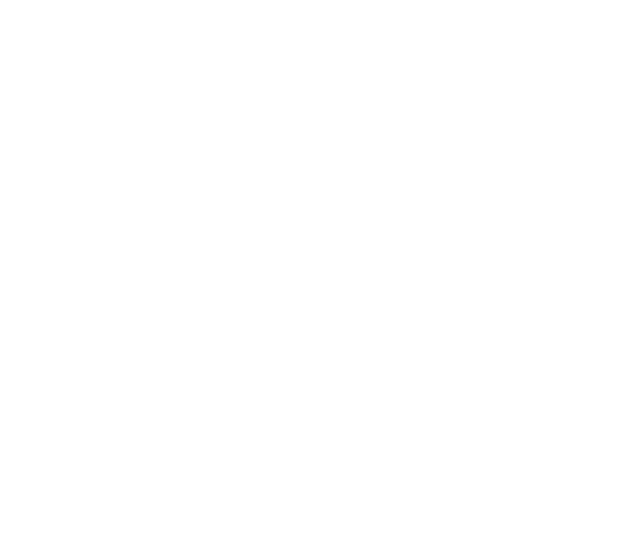
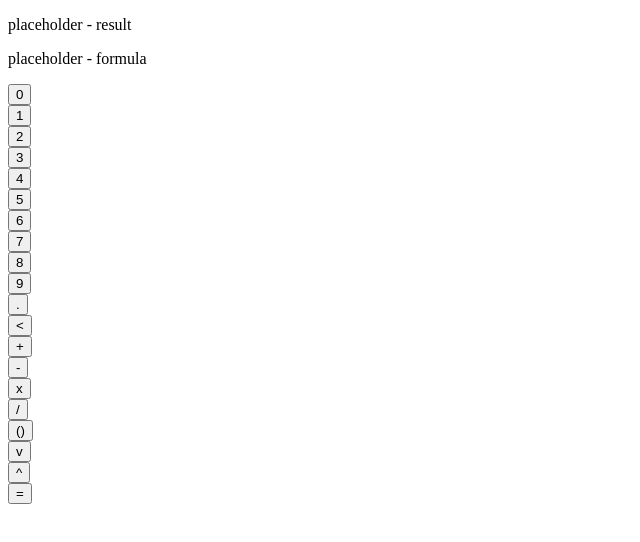
Before and after one commit to CarapaceonBear/calculator_web_app, a plain HTML site: page index.html in a window 1280 px wide. Shown: the whole page, without its empty margins (0-640 px from the left). Drawn offline with Linux system fonts and the light colour scheme.

Commit message:
first pass of html

```diff
--- a/index.html
+++ b/index.html
@@ -7,7 +7,128 @@
     <title>Calculator WebApp</title>
     <link rel="stylesheet" href="./style/style.css">
 </head>
-<body>
+<body class="body">
+    <nav class="nav">
+        <!-- currently empty, may include option for light/dark mode, link to my github
+        or inline CV -->
+    </nav>
 
+    <header class="header">
+        <div class="header__result">
+            <p class="header__result-text">
+                placeholder - result
+            </p>
+        </div>
+        <div class="header__formula">
+            <p class="header__formula-text">
+                placeholder - formula
+            </p>
+        </div>
+    </header>
+
+    <main class="main">
+        <div class="main__panel">
+            <div class="main__box main_box--zero">
+                <button class="main_button--zero">
+                    0
+                </button>
+            </div>
+            <div class="main__box main_box--one">
+                <button class="main_button--one">
+                    1
+                </button>
+            </div>
+            <div class="main__box main_box--two">
+                <button class="main_button--two">
+                    2
+                </button>
+            </div>
+            <div class="main__box main_box--three">
+                <button class="main_button--three">
+                    3
+                </button>
+            </div>
+            <div class="main__box main_box--four">
+                <button class="main_button--four">
+                    4
+                </button>
+            </div>
+            <div class="main__box main_box--five">
+                <button class="main_button--five">
+                    5
+                </button>
+            </div>
+            <div class="main__box main_box--six">
+                <button class="main_button--six">
+                    6
+                </button>
+            </div>
+            <div class="main__box main_box--seven">
+                <button class="main_button--seven">
+                    7
+                </button>
+            </div>
+            <div class="main__box main_box--eight">
+                <button class="main_button--eight">
+                    8
+                </button>
+            </div>
+            <div class="main__box main_box--nine">
+                <button class="main_button--nine">
+                    9
+                </button>
+            </div>
+            <div class="main__box main_box--decimal">
+                <button class="main_button--decimal">
+                    .
+                </button>
+            </div>
+            <div class="main__box main_box--backspace">
+                <button class="main_button--backspace">
+                    <
+                </button>
+            </div>
+            <div class="main__box main_box--add">
+                <button class="main_button--add">
+                    +
+                </button>
+            </div>
+            <div class="main__box main_box--subtract">
+                <button class="main_button--subtract">
+                    -
+                </button>
+            </div>
+            <div class="main__box main_box--multiply">
+                <button class="main_button--multiply">
+                    x
+                </button>
+            </div>
+            <div class="main__box main_box--divide">
+                <button class="main_button--divide">
+                    /
+                </button>
+            </div>
+            <div class="main__box main_box--bracket">
+                <button class="main_button--bracket">
+                    ()
+                </button>
+            </div>
+            <div class="main__box main_box--root">
+                <button class="main_button--root">
+                    v
+                </button>
+            </div>
+            <div class="main__box main_box--power">
+                <button class="main_button--power">
+                    ^
+                </button>
+            </div>
+            <div class="main__box main_box--equals">
+                <button class="main_button--equals">
+                    =
+                </button>
+            </div>
+        </div>
+    </main>
 </body>
 </html>
```
